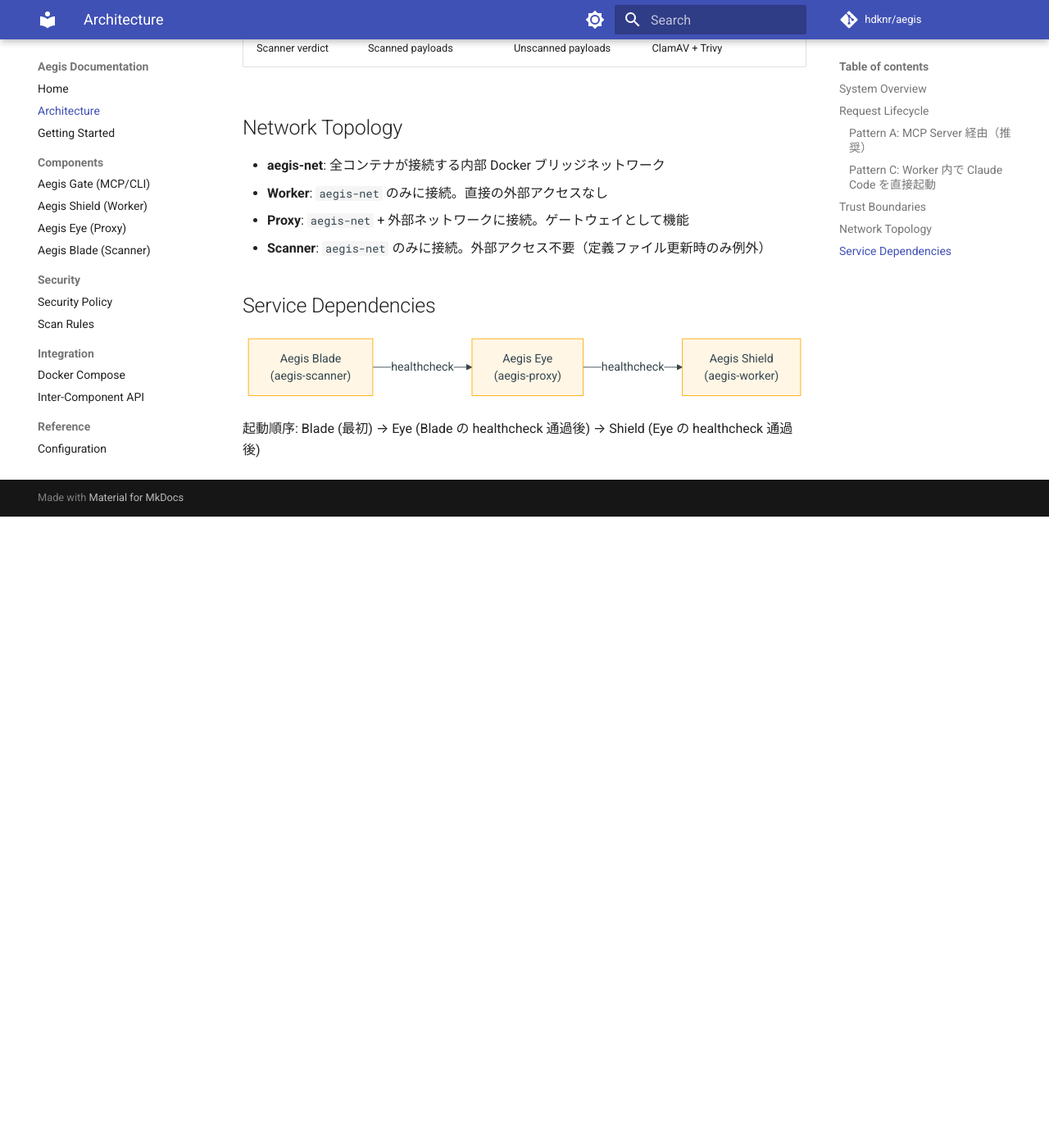
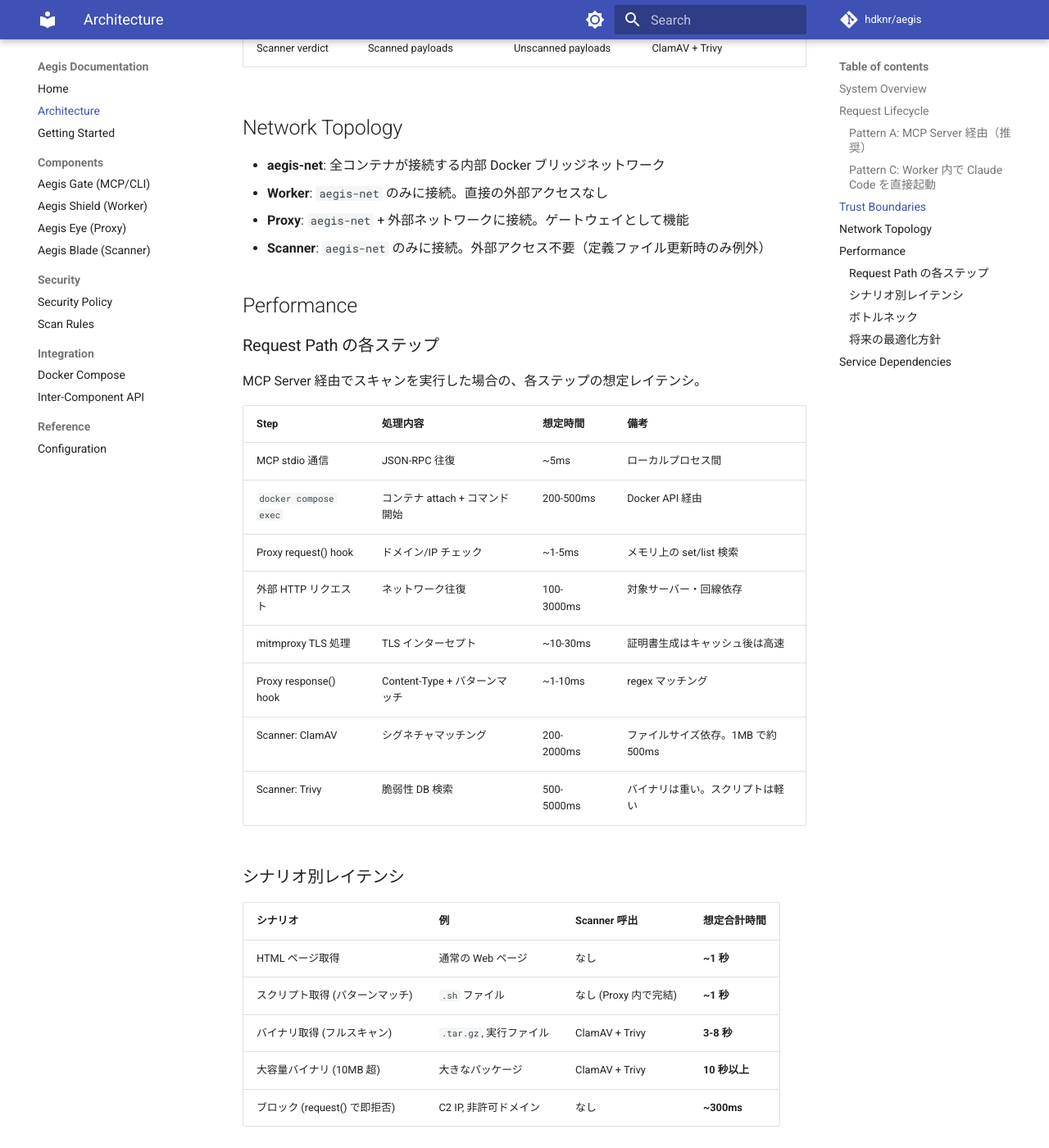
Before and after one commit to hdknr/aegis, an MkDocs documentation site: the page built from docs/architecture.md, in a window 1280 px wide and 1400 px high, scrolled down 3178 px. Shown: the whole window at 82% size. Built offline with MkDocs 1.6.1 and Material for MkDocs 9.7.7, drawn with Linux system fonts in a browser that asks for light colours; comment, search, counter and statistics services are not loaded; before the commit the page ends 3808 px from its top, so only the background shows below that; some of the changed text lies outside the part shown.

Commit message:
docs: add Performance section to architecture with latency estimates
Add Performance section covering:
- Per-step latency breakdown for MCP-based scan path
- Scenario-based estimates (HTML ~1s, binary scan 3-8s, block ~300ms)
- Bottleneck analysis with mitigation strategies
- Future optimization roadmap (Worker HTTP API, socket communication)

Co-Authored-By: Claude Opus 4.6 (1M context) <noreply@anthropic.com>

````diff
--- a/docs/architecture.md
+++ b/docs/architecture.md
@@ -146,6 +146,51 @@ sequenceDiagram
 - **Proxy**: `aegis-net` + 外部ネットワークに接続。ゲートウェイとして機能
 - **Scanner**: `aegis-net` のみに接続。外部アクセス不要（定義ファイル更新時のみ例外）
 
+## Performance
+
+### Request Path の各ステップ
+
+MCP Server 経由でスキャンを実行した場合の、各ステップの想定レイテンシ。
+
+| Step | 処理内容 | 想定時間 | 備考 |
+|---|---|---|---|
+| MCP stdio 通信 | JSON-RPC 往復 | ~5ms | ローカルプロセス間 |
+| `docker compose exec` | コンテナ attach + コマンド開始 | 200-500ms | Docker API 経由 |
+| Proxy request() hook | ドメイン/IP チェック | ~1-5ms | メモリ上の set/list 検索 |
+| 外部 HTTP リクエスト | ネットワーク往復 | 100-3000ms | 対象サーバー・回線依存 |
+| mitmproxy TLS 処理 | TLS インターセプト | ~10-30ms | 証明書生成はキャッシュ後は高速 |
+| Proxy response() hook | Content-Type + パターンマッチ | ~1-10ms | regex マッチング |
+| Scanner: ClamAV | シグネチャマッチング | 200-2000ms | ファイルサイズ依存。1MB で約 500ms |
+| Scanner: Trivy | 脆弱性 DB 検索 | 500-5000ms | バイナリは重い。スクリプトは軽い |
+
+### シナリオ別レイテンシ
+
+| シナリオ | 例 | Scanner 呼出 | 想定合計時間 |
+|---|---|---|---|
+| HTML ページ取得 | 通常の Web ページ | なし | **~1 秒** |
+| スクリプト取得 (パターンマッチ) | `.sh` ファイル | なし (Proxy 内で完結) | **~1 秒** |
+| バイナリ取得 (フルスキャン) | `.tar.gz`, 実行ファイル | ClamAV + Trivy | **3-8 秒** |
+| 大容量バイナリ (10MB 超) | 大きなパッケージ | ClamAV + Trivy | **10 秒以上** |
+| ブロック (request() で即拒否) | C2 IP, 非許可ドメイン | なし | **~300ms** |
+
+### ボトルネック
+
+| 順位 | ボトルネック | 影響 | 緩和策 |
+|---|---|---|---|
+| 1 | `docker compose exec` | 毎回 200-500ms の固定コスト | 将来: Worker 内常駐 API |
+| 2 | Trivy scan | バイナリで 1-5 秒 | DB キャッシュ、タイムアウト設定 |
+| 3 | 外部リクエスト | ネットワーク依存 | 制御不能 |
+| 4 | ClamAV scan | ファイルサイズ依存 | clamd デーモンで DB をメモリ常駐 |
+
+### 将来の最適化方針
+
+MVP では `docker compose exec` 経由でコマンドを実行するが、以下の最適化で `docker compose exec` のオーバーヘッド (200-500ms) を削減可能:
+
+- **Worker 内 HTTP API**: Worker 内に軽量な HTTP API サーバーを常駐させ、Gate から直接 HTTP で呼び出す
+- **常駐プロセス + Socket 通信**: Worker 内に常駐プロセスを置き、Unix socket / TCP で Gate と通信
+
+Claude Code の応答全体が数秒〜数十秒かかることを考慮すると、MVP のレイテンシ（スキャンなし ~1 秒、フルスキャン ~3-8 秒）は十分実用的である。
+
 ## Service Dependencies
 
 ```mermaid
````
